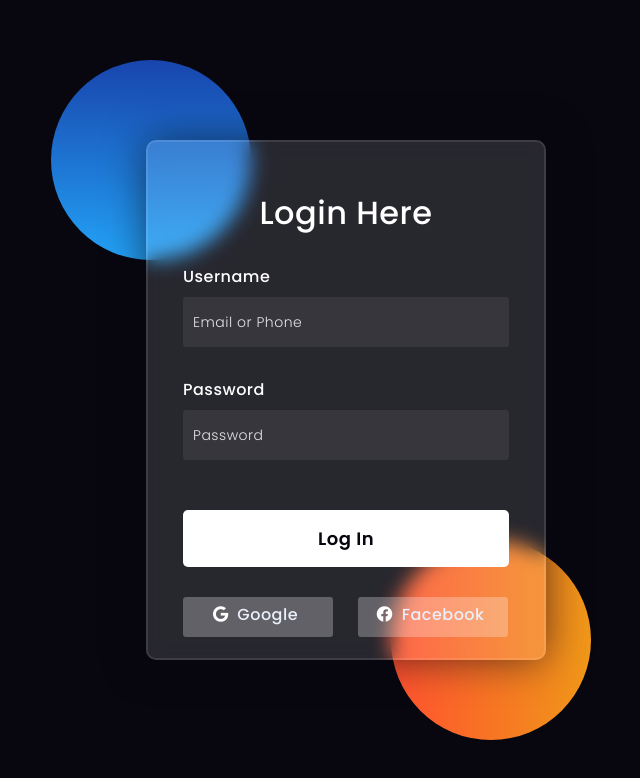
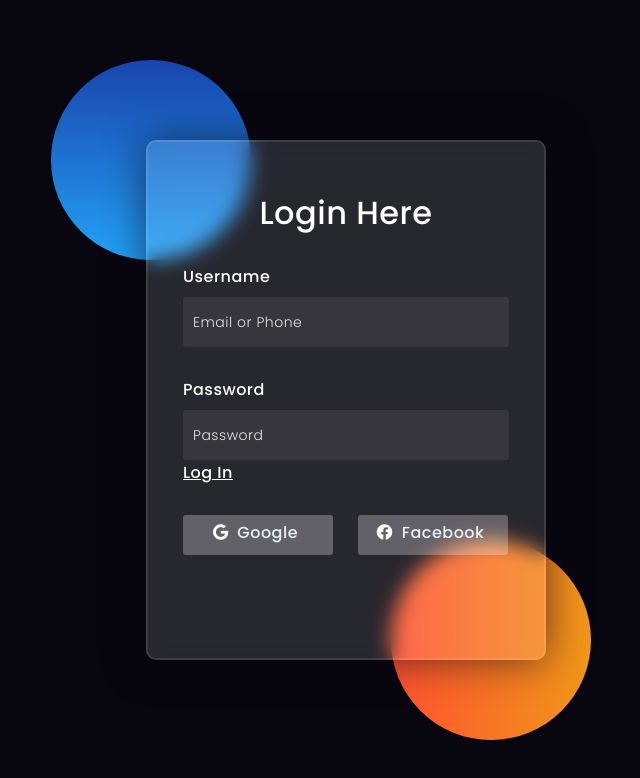
Before and after one commit to Shreygoel12322/NEMESIS_DHWANI, a plain HTML site: page registration.html in a window 1280 px wide. Shown: the whole page, without its empty margins (294-934 px from the left). Drawn offline with Linux system fonts and the light colour scheme.

Commit message:
Update registration.html

```diff
--- a/registration.html
+++ b/registration.html
@@ -148,7 +148,7 @@ button{
         <label for="password">Password</label>
         <input type="password" placeholder="Password" id="password">
 
-        <button>Log In</button>
+      <a href="index.html><button>Log In</button></a>
         <div class="social">
           <div class="go"><i class="fab fa-google"></i>  Google</div>
           <div class="fb"><i class="fab fa-facebook"></i>  Facebook</div>
```
